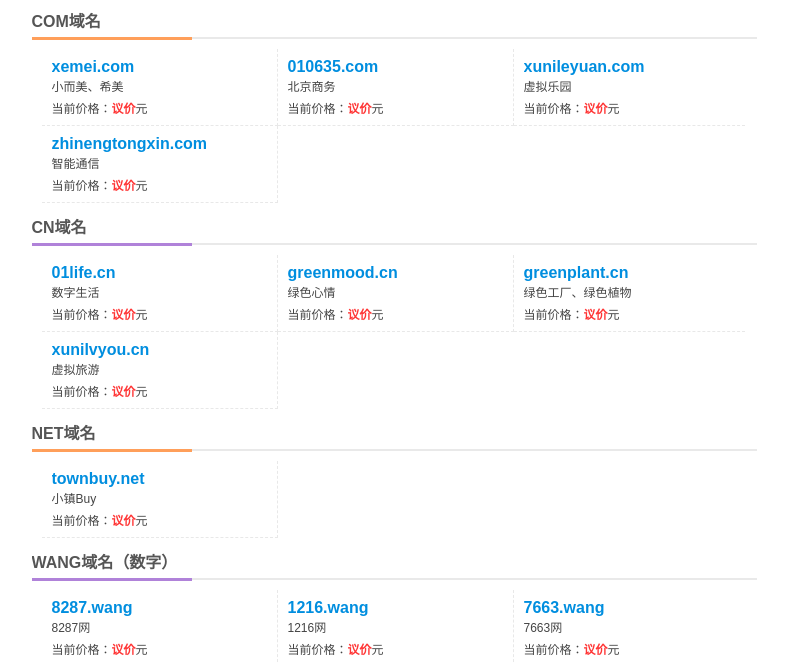
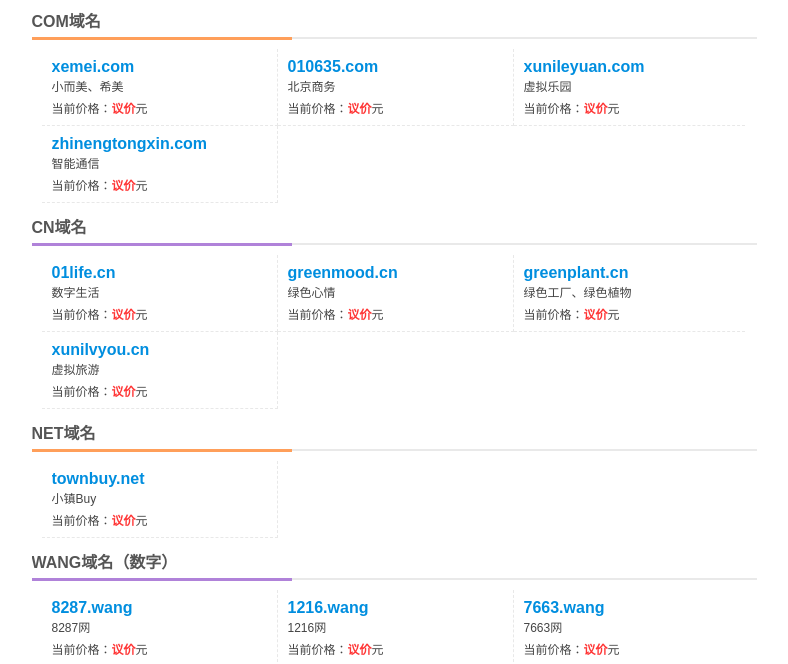
Before and after one commit to binnancool/1216, a plain HTML site: page index.html in a window 1280 px wide. Shown: the part 108-772 px from the top of the page, without its empty margins (246-1034 px from the left). Drawn offline with Linux system fonts and the light colour scheme.

Commit message:
2015012313

```diff
--- a/css/common.css
+++ b/css/common.css
@@ -14,7 +14,7 @@ h1, h2, h3, h4, h5, h6 {font-size:16px;font-weight:400;}
 a{color:#0c73b7;text-decoration:none;}
 .clearfix:after{content:"";height:0;visibility:hidden;display:block;clear:both;}
 .clearfix{zoom:1;}
-.index_tit h3{position:absolute;width:160px;font-weight:700;text-align:left;}
+.index_tit h3{position:absolute;width:260px;font-weight:700;text-align:left;}
 .index_tit h3 a,.index_tit h3 a:hover{line-height:28px;line-height:30px;color:#555;}
 .index_tit .index_more{float:right;display:inline;margin-right:10px;line-height:30px;color:#444;}
 .index_tit .index_more:hover{color:#fe7710;}
```
